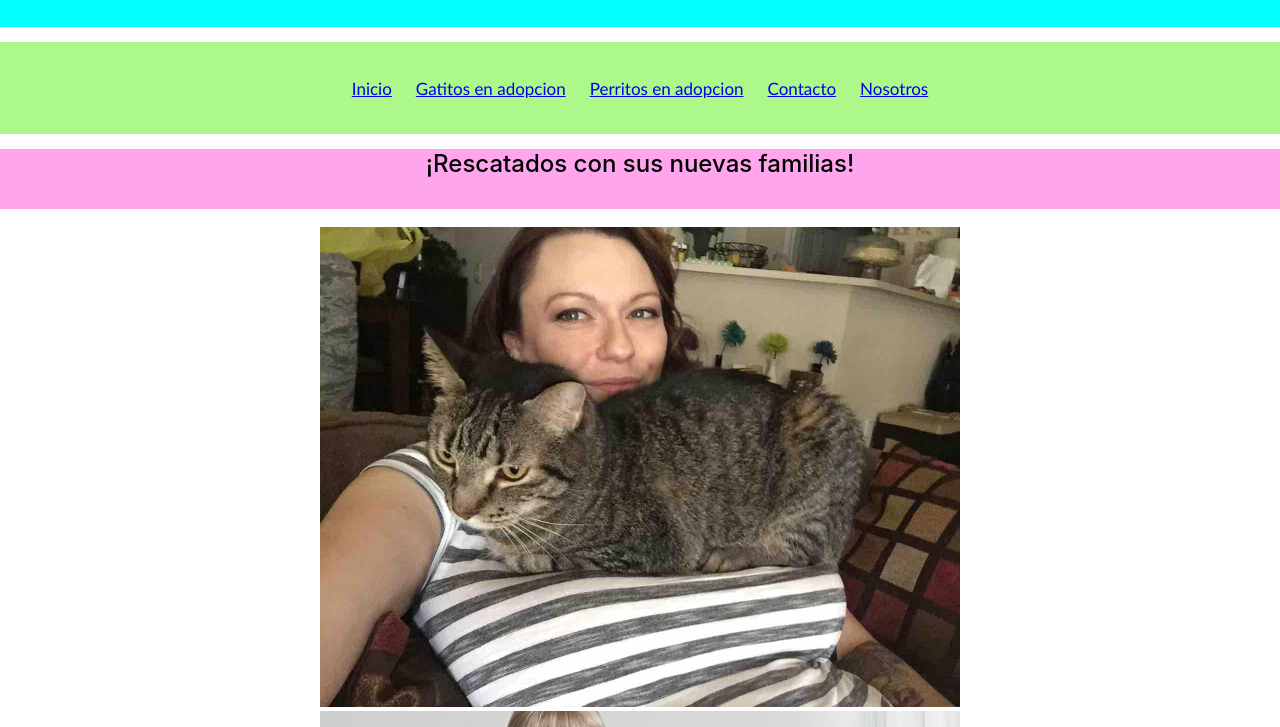
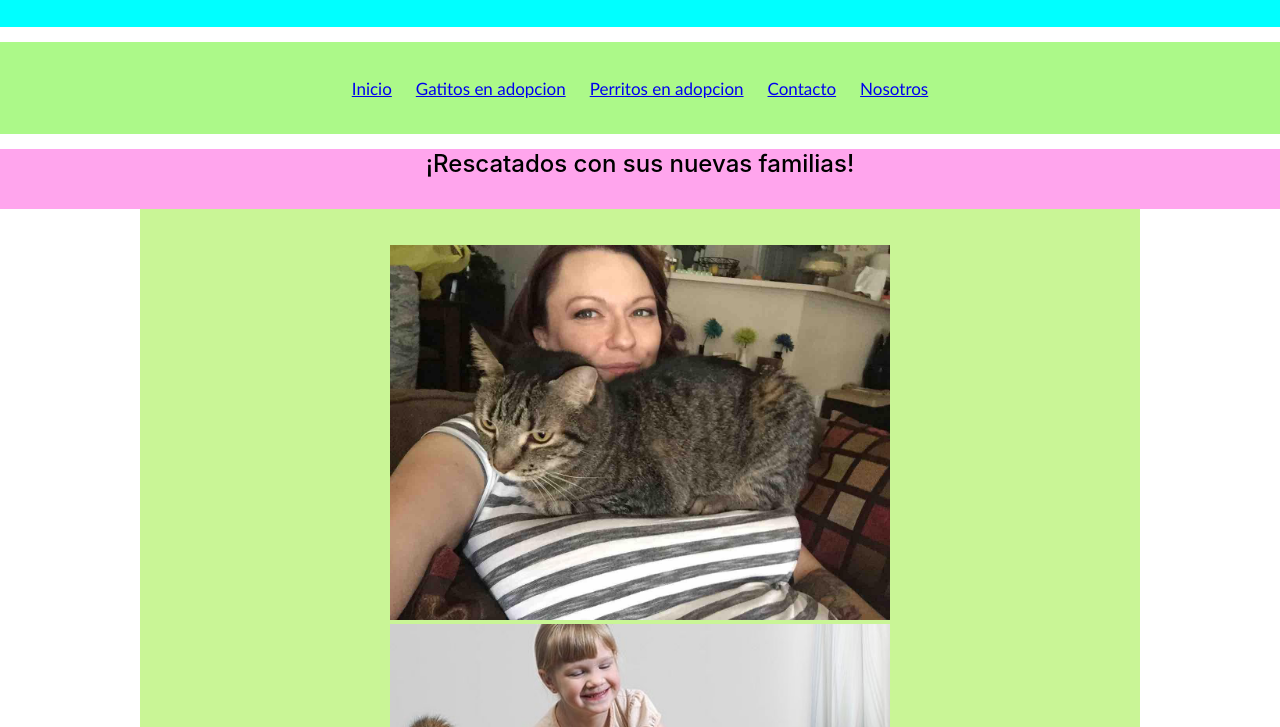
Before and after one commit to miruleschinsky/patitasEnAdopcion, a plain HTML site: page index.html in a window 1280 px wide. Shown: the part 73-800 px from the top of the page. Drawn offline with Linux system fonts and the light colour scheme.

Commit message:
fondoenindex

```diff
--- a/assets/css/style.css
+++ b/assets/css/style.css
@@ -12,12 +12,16 @@ h1{
 
 .tamanioTarjeta {
 
-    width: 50%;
+    width: 1000px;
+    background-color: rgb(201, 245, 150);
+    justify-content: center;
+    text-align: center;
 
 }
 
 .tarjeta img{
-    width: 100%;
+    justify-content: center;
+    width: 500px;
 
 }
 
```
Also changed, not shown: index.html (+2 -1 lines).
